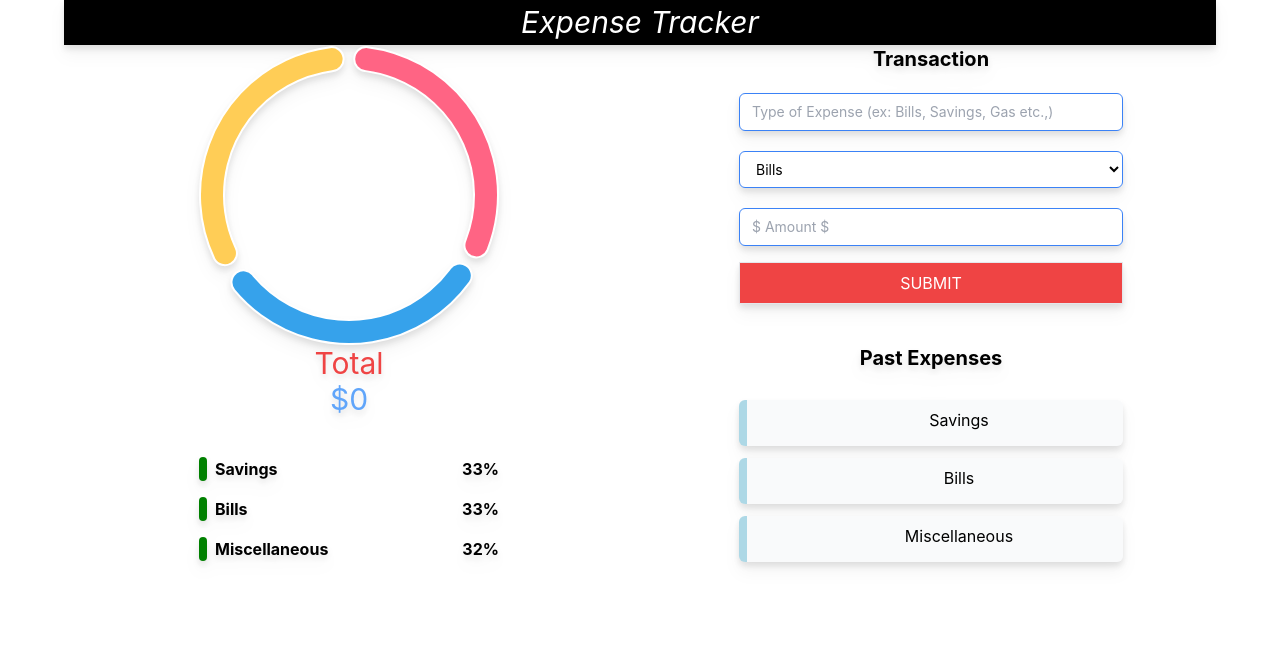
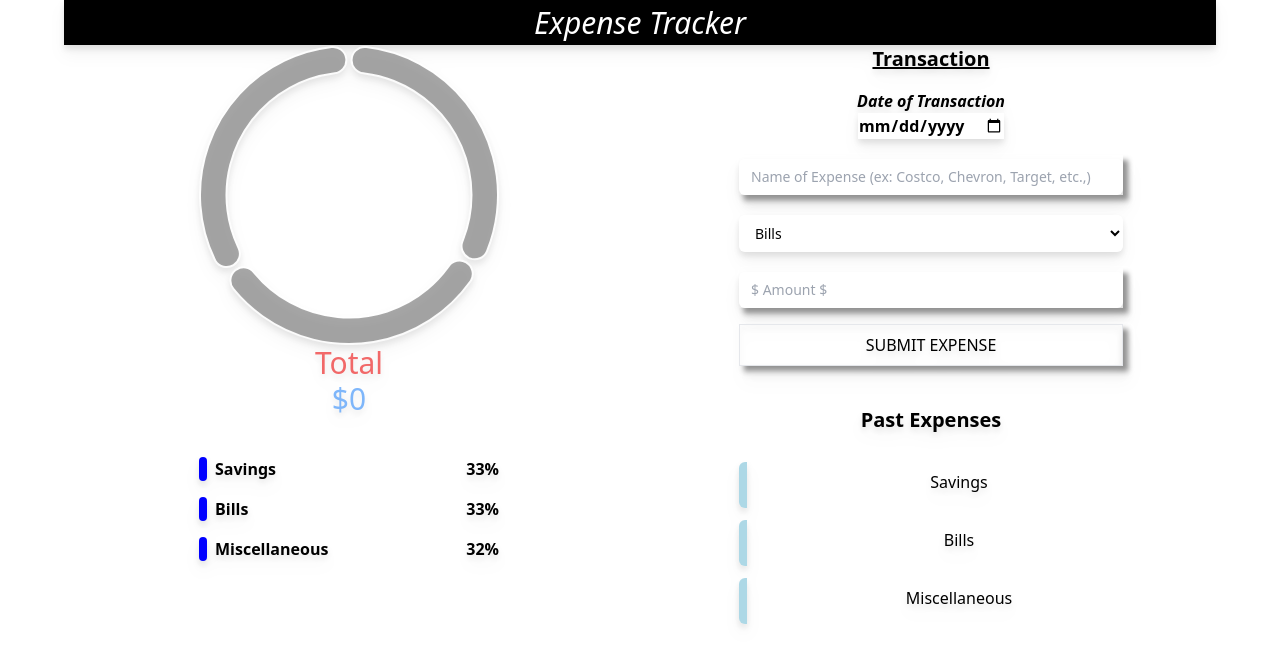
Before and after one commit to Mason-Matthews/G6-Milestone, a React (Create React App) app in the folder client-side/: page / in a window 1280 px wide. Shown: the top 666 px of the page. Built offline with nearby package versions, Linux system fonts and the light colour scheme; some icons are missing.

Commit message:
commit -m "slight changes to CSS"

```diff
--- a/client-side/public/index.html
+++ b/client-side/public/index.html
@@ -2,11 +2,15 @@
 <html lang="en">
   <head>
     <meta charset="utf-8" />
-    <link rel="stylesheet" href="boxicons.min.css">
+    <link href='https://unpkg.com/boxicons@2.1.2/css/boxicons.min.css' rel='stylesheet'>
     <meta name="viewport" content="width=device-width, initial-scale=1" />
     <title>Expense Tracker App</title>
+    <link rel="icon" href="/logo.jpeg">
+
   </head>
   <body>
+
     <div id="root"></div>
+
   </body>
 </html>
--- a/client-side/src/App.css
+++ b/client-side/src/App.css
@@ -11,6 +11,14 @@
   font-style: oblique;
   font-size: 30px;
   background-color: black;
+}
+
+.chart {
+  opacity: 0.8;
+}
+
+.chart:hover {
+  color: red;
 }
 
 .chart.title {
@@ -29,10 +37,23 @@
   w-full
   py-2
   px-3
-  border border-blue-500
   bg-white
   rounded-md
   focus:outline-none
   focus:ring-blue-500
   sm:text-sm
 }
+
+.dateof {
+  font-style: italic;
+  font-weight: bold;
+}
+
+.input-group {
+  box-shadow: 5px 5px 5px rgb(146, 146, 146);
+}
+
+.submit-btn {
+  box-shadow: 5px 5px 5px rgb(146, 146, 146);
+
+}
--- a/client-side/src/components/Form.js
+++ b/client-side/src/components/Form.js
@@ -12,11 +12,16 @@ export default function Form() {
 
   return (
     <div className='form max-w-sm mx-auto w-96'>
-        <h1 className='font-bold pb-4 text-xl'>Transaction</h1>
+        <h1 className='font-bold pb-4 text-xl text-decoration-line: underline'>Transaction</h1>
         <form id='form' onSubmit={handleSubmit(onSubmit)}>
             <div className='grid gap-4'>
+                <div className='date'>
+                <label className='dateof'>Date of Transaction<br></br>
+                    <input required type="date"></input>
+                    </label>
+                </div>
                 <div className="input-group">
-                    <input required type="text" {...register('name')} placeholder='Type of Expense (ex: Bills, Savings, Gas etc.,)' className='form-input' />
+                    <input required type="text" {...register('name')} placeholder='Name of Expense (ex: Costco, Chevron, Target, etc.,)' className='form-input' />
                 </div>
                 <select className='form-input'{...register('type')}>
                     <option value="Investment" defaultValue>Bills</option>
@@ -27,7 +32,7 @@ export default function Form() {
                     <input required type="text" pattern="([0-9]+.{0,1}[0-9]*,{0,1})*[0-9]" placeholder='$ Amount $' {...register('amount')} className='form-input' />
                 </div>
                 <div className="submit-btn">
-                    <button className='border py-2 text-white bg-red-500 w-full hover:bg-blue-800'>SUBMIT</button>
+                    <button className='border py-2 w-full hover:bg-blue-200'>SUBMIT EXPENSE</button>
                 </div>
             </div>
         </form>
--- a/client-side/src/components/Graph.js
+++ b/client-side/src/components/Graph.js
@@ -10,13 +10,15 @@ const config = {
     datasets: [{
       data: [33, 33, 34],
       backgroundColor: [
+        'rgb(146, 146, 146)'],
+        hoverBackgroundColor: [
         'rgb(255, 100, 132)',
         'rgb(54, 162, 235)',
         'rgb(255, 205, 86)'
       ],
-      hoverOffset: 100,
+      hoverOffset: 10,
       borderRadius: 25,
-      spacing: 10,
+      spacing: 5,
     }]
   },
   options: {
--- a/client-side/src/components/Label.js
+++ b/client-side/src/components/Label.js
@@ -30,7 +30,7 @@ function LabelCreate({ data }){
     return (
         <div className='labels flex justify-between'>
             <div className='flex gap-2'>
-            <div className='w-2 h-2 rounded py-3' style={{background:'green'}}></div>
+            <div className='w-2 h-2 rounded py-3' style={{background:'blue'}}></div>
                 <h3 className='text-md font-bold'>{data.type ?? ''}</h3>
             </div>
             <h3 className='font-bold'>{Math.round(data.percent) ?? 0}%</h3>
--- a/client-side/src/components/List.js
+++ b/client-side/src/components/List.js
@@ -1,7 +1,6 @@
 import React from 'react';
 import '../App.css';
-import 'boxicons';
-
+import 'boxicons'
 const obj = [
     {
         name: "Savings",
@@ -27,10 +26,9 @@ export default function List() {
 function Transaction ({variable}) {
     if(!variable) return null;
     return (
-        <div className='delete-item flex justify-center bg-gray-50 py-2 rounded-md'style={{borderLeft:`8px solid lightblue`}}>
+        <div className='delete-item flex justify-center bg-blue py-2 rounded-md'style={{borderLeft:`8px solid lightblue`}}>
             <button className='px-3'>
-            <box-icon name="trash"></box-icon>
-            </button>
+            <box-icon type='solid' name='trash'></box-icon>            </button>
             <span>{variable.name ?? ''}</span>
         </div>
     )
--- a/client-side/src/index.css
+++ /dev/null
@@ -1,13 +0,0 @@
-body {
-  margin: 0;
-  font-family: -apple-system, BlinkMacSystemFont, 'Segoe UI', 'Roboto', 'Oxygen',
-    'Ubuntu', 'Cantarell', 'Fira Sans', 'Droid Sans', 'Helvetica Neue',
-    sans-serif;
-  -webkit-font-smoothing: antialiased;
-  -moz-osx-font-smoothing: grayscale;
-}
-
-code {
-  font-family: source-code-pro, Menlo, Monaco, Consolas, 'Courier New',
-    monospace;
-}
--- a/client-side/src/index.js
+++ b/client-side/src/index.js
@@ -1,6 +1,5 @@
 import React from 'react';
 import ReactDOM from 'react-dom/client';
-import './index.css';
 import App from './App';
 
 const root = ReactDOM.createRoot(document.getElementById('root'));
```
Also changed, not shown: 1 other file (tests, documents, lock files or other folders).
